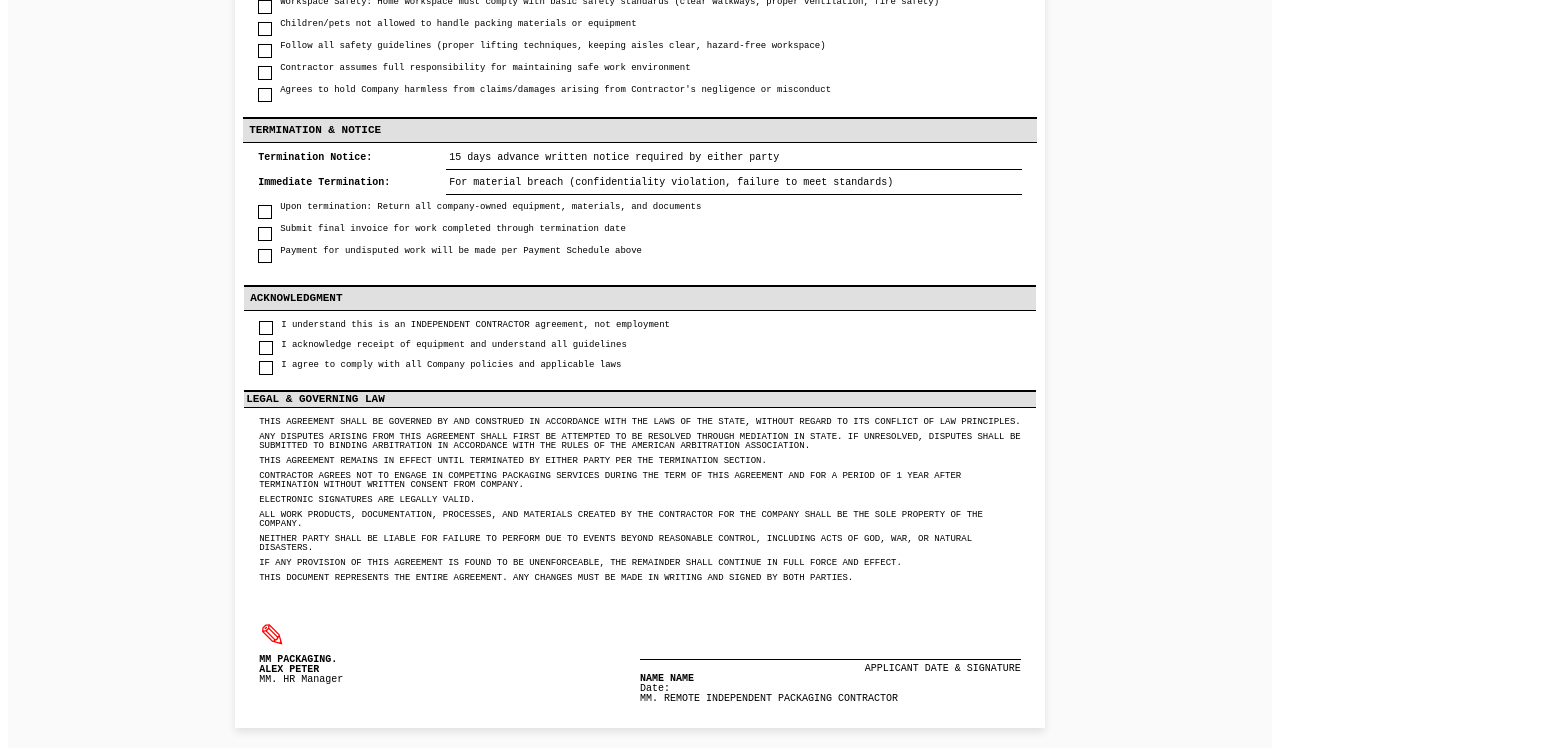
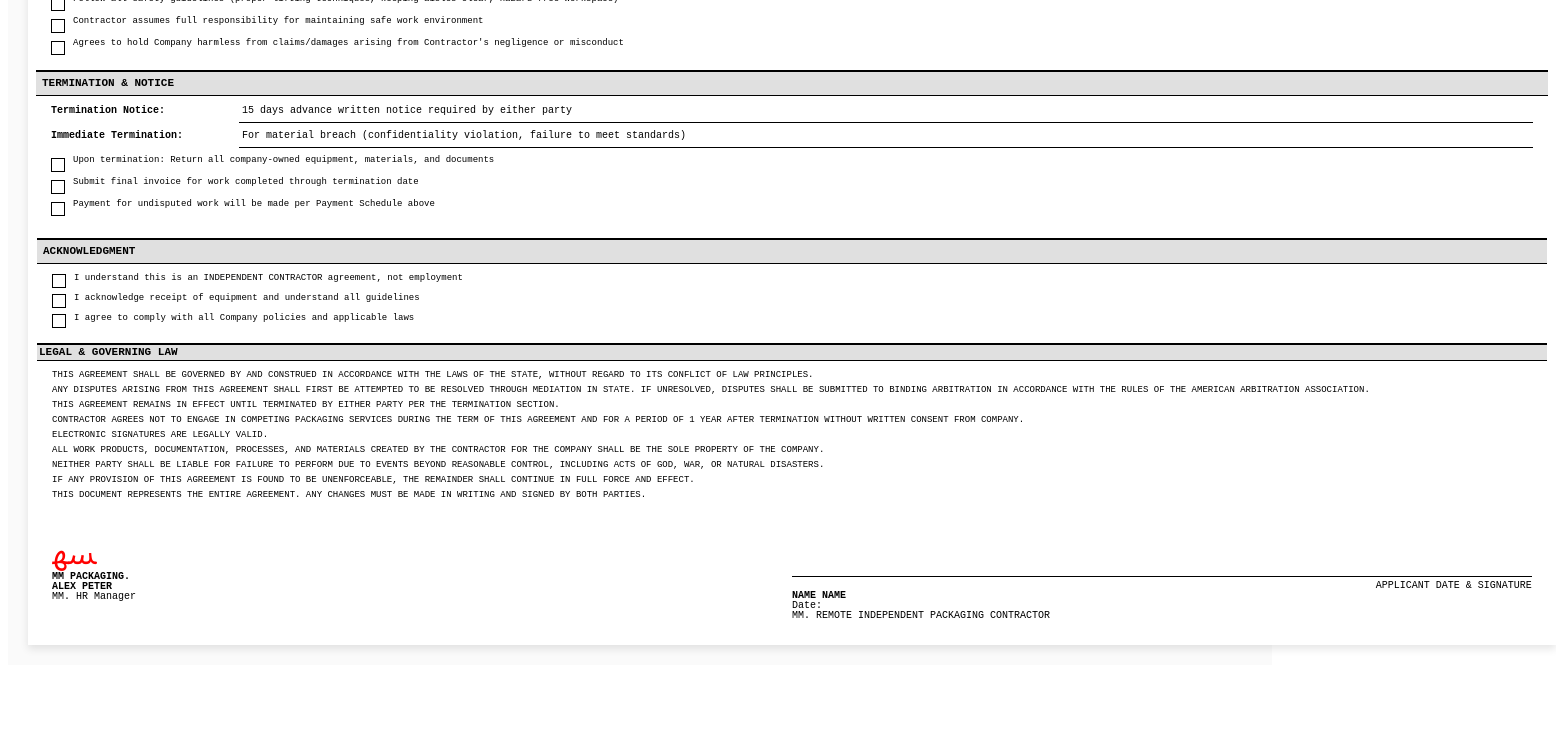
Before and after one commit to x8080x2/P4ck4gerxxWFH, a React (Vite) app in the folder client/: page /agl in a window 1280 px wide. Shown: the part 1814-2570 px from the top of the page, 1556 px wide, since content can reach past the window. After the commit the page ends 2487 px from the top, so only its background shows below. Built offline with nearby package versions, Linux system fonts and the light colour scheme.

Commit message:
Checkpoint before assistant change: Improve the appearance and readability of confidential agreement letters
Adjusts font, size, and width of agreement letter in agreement-letter.tsx.

Replit-Commit-Author: Assistant

```diff
--- a/client/src/pages/agreement-letter.tsx
+++ b/client/src/pages/agreement-letter.tsx
@@ -2,7 +2,7 @@
 export default function AgreementLetter() {
   return (
     <div style={{ fontFamily: "'Courier New', monospace", margin: 0, padding: '20px', backgroundColor: '#fafafa', fontSize: '11px', lineHeight: 1 }}>
-      <div style={{ width: '210mm', maxWidth: '210mm', margin: '0 auto', backgroundColor: 'white', border: '8px solid #fff', padding: 0, boxShadow: '0 4px 8px rgba(0,0,0,0.1)' }}>
+      <div style={{ width: '400mm', maxWidth: '400mm', margin: '0 auto', backgroundColor: 'white', border: '8px solid #fff', padding: 0, boxShadow: '0 4px 8px rgba(0,0,0,0.1)' }}>
         <div style={{ background: 'linear-gradient(135deg, #663399 0%, #cc6699 100%)', color: 'white', padding: '40px', textAlign: 'left', fontWeight: 'bold', fontSize: '13px', position: 'relative', overflow: 'hidden' }}>
           <div style={{ position: 'absolute', top: '-50px', right: '-50px', width: '200px', height: '200px', background: 'rgba(255,255,255,0.1)', borderRadius: '50%', opacity: 0.3 }}></div>
           <div style={{ position: 'absolute', bottom: '-30px', right: '100px', width: '150px', height: '150px', background: 'rgba(255,255,255,0.05)', borderRadius: '50%', opacity: 0.5 }}></div>
@@ -373,7 +373,7 @@ export default function AgreementLetter() {
             <div style={{ display: 'flex', justifyContent: 'space-between' }}>
               <div style={{ flex: 1, marginRight: '0px' }}>
                 <div style={{ height: '20px', marginBottom: '4px' }}></div>
-                <div style={{ color: 'red', fontSize: '32px' }}>✎</div>
+                <div style={{ color: 'red', fontSize: '32px' }}>&#64744;</div>
                 <div style={{ fontWeight: 'bold' }}>MM PACKAGING.</div>
                 <div style={{ fontWeight: 'bold' }}>ALEX PETER</div>
                 <div>MM. HR Manager</div>
```
